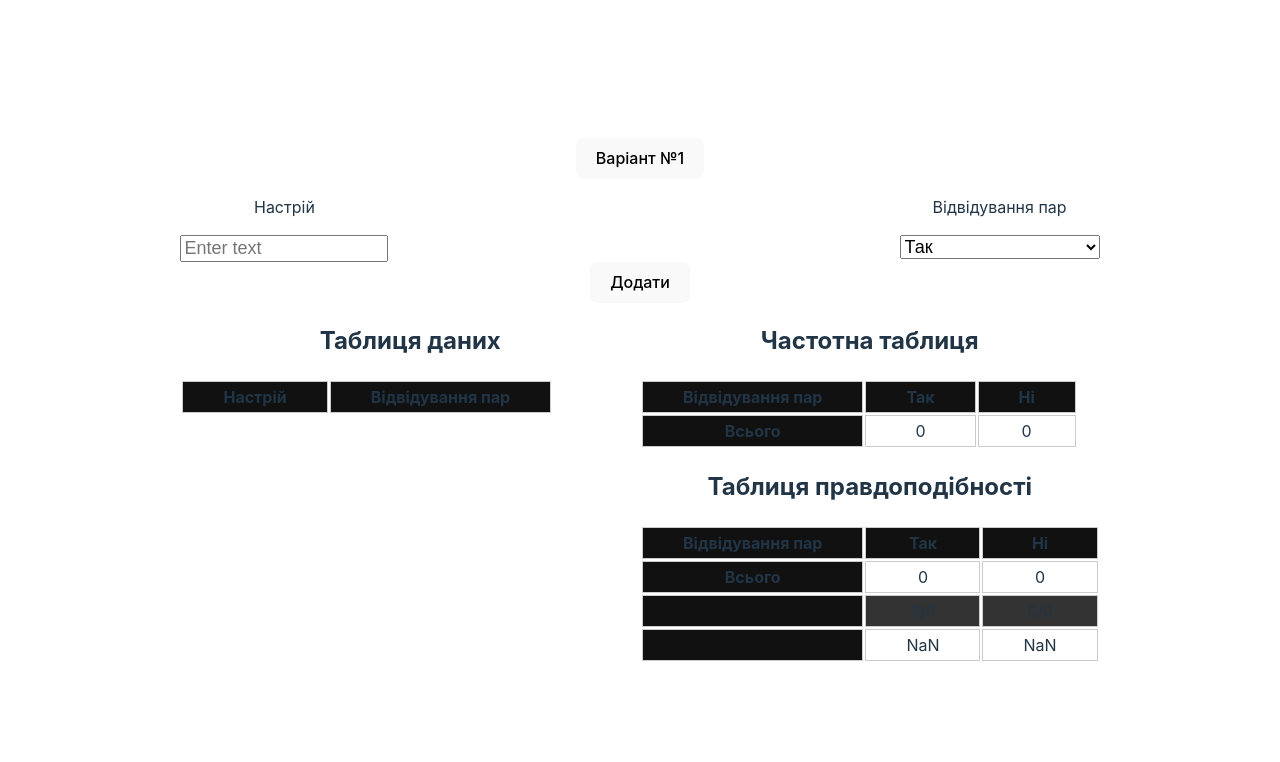
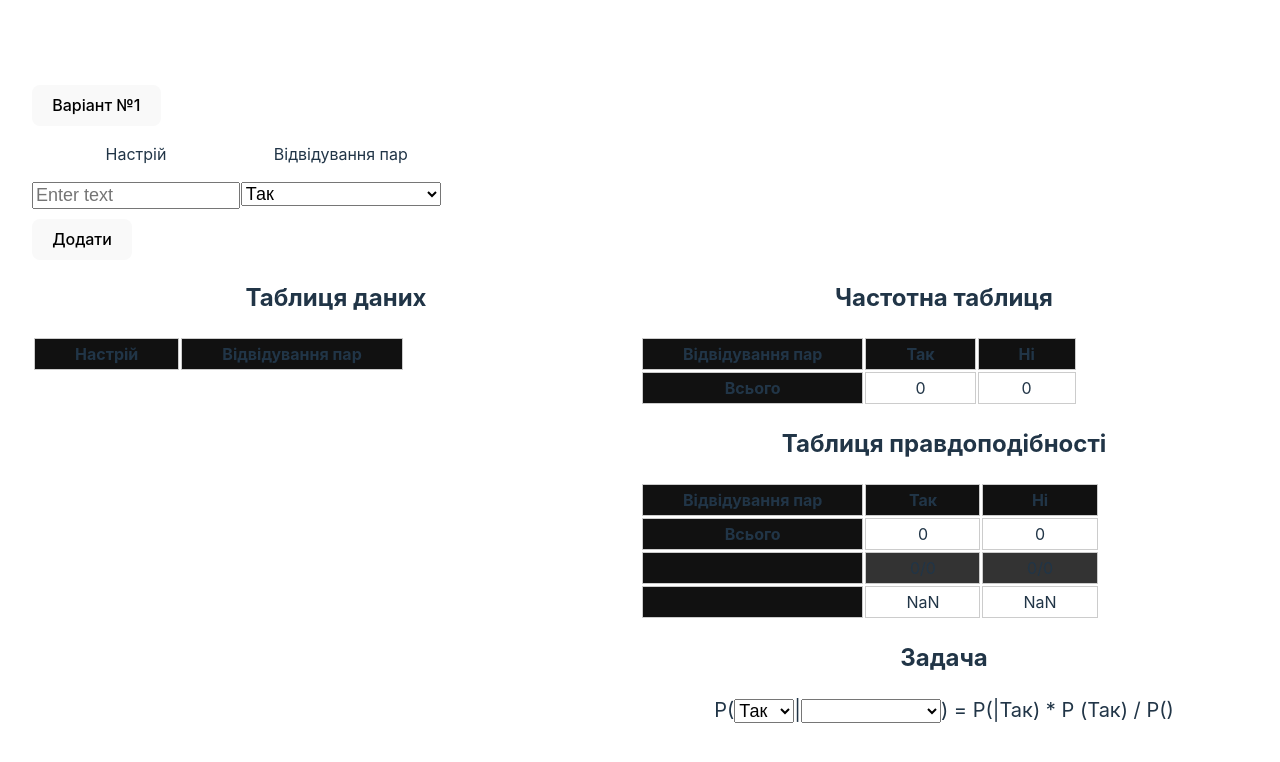
Before and after one commit to feelswhiteman/bayesian-algorithm, a React (Vite) app: page / in a window 1280 px wide. Shown: the top 762 px of the page. Built offline with nearby package versions, Linux system fonts and the light colour scheme.

Commit message:
Working on task...

```diff
--- a/src/App.css
+++ b/src/App.css
@@ -5,13 +5,32 @@
   text-align: center;
 }
 
+input,
+select {
+  font-size: 18px;
+  width: 200px;
+}
+
 .flex {
   padding: 0px 0px;
   display: flex;
-  justify-content: space-between;
 }
 
 .table-grid {
   display: grid;
   grid-template-columns: 1fr 1fr;
 }
+
+.grid {
+  display: grid;
+  grid-template-columns: 1fr 1fr 4fr;
+}
+
+.add-button {
+  display: grid;
+  margin-top: 10px;
+}
+
+span {
+  font-size: 20px;
+}
--- a/src/App.tsx
+++ b/src/App.tsx
@@ -37,7 +37,12 @@ function App() {
     const [moodInput, setMoodInput] = useState("");
     const [attendanceInput, setAttendanceInput] = useState("Так");
 
+    const [taskMoodInput, setTaskMoodInput] = useState("");
+    const [taskAttendanceInput, setTaskAttendanceInput] = useState("Так");
+
     const [inputValues, setInputValues] = useState<Data[]>([]);
+
+    const uniqueMoods = [...new Set(inputValues.map((item) => item.mood))];
 
     const handleAddRow = () => {
         if (attendanceInput !== "Так" && attendanceInput !== "Ні") return;
@@ -54,7 +59,7 @@ function App() {
             <button className="add-button" onClick={() => setInputValues(var1)}>
                 Варіант №1
             </button>
-            <div className="flex">
+            <div className="grid">
                 <div>
                     <p>Настрій</p>
                     <input
@@ -69,7 +74,7 @@ function App() {
                     <select
                         value={attendanceInput}
                         onChange={(e) => setAttendanceInput(e.target.value)}
-                        name="selected"
+                        name="dataSelected"
                         id="attendance"
                     >
                         <option value="Так">Так</option>
@@ -85,6 +90,40 @@ function App() {
                 <div className="split-rows">
                     <FrequencyTable data={inputValues}></FrequencyTable>
                     <LikelihoodTable data={inputValues}></LikelihoodTable>
+                    <div>
+                        <h2>Задача</h2>
+                        <span>
+                            P(
+                            <select
+                                style={{ width: "60px" }}
+                                value={taskAttendanceInput}
+                                onChange={(e) =>
+                                    setTaskAttendanceInput(e.target.value)
+                                }
+                                name="taskAttendanceSelected"
+                            >
+                                <option value="Так">Так</option>
+                                <option value="Ні">Ні</option>
+                            </select>
+                            |
+                            <select
+                                style={{ width: "140px" }}
+                                value={taskMoodInput}
+                                onChange={(e) =>
+                                    setTaskMoodInput(e.target.value)
+                                }
+                                name="taskMoodSelected"
+                            >
+                                {uniqueMoods.map((mood, index) => (
+                                    <option key={index} value={mood}>
+                                        {mood}
+                                    </option>
+                                ))}
+                            </select>
+                            ) = P({taskMoodInput}|{taskAttendanceInput}) * P (
+                            {taskAttendanceInput}) / P({taskMoodInput})
+                        </span>
+                    </div>
                 </div>
             </div>
         </>
--- a/src/index.css
+++ b/src/index.css
@@ -67,9 +67,3 @@ button:focus-visible {
     background-color: #f9f9f9;
   }
 }
-
-input,
-select {
-  font-size: 18px;
-  width: 200px;
-}
```
